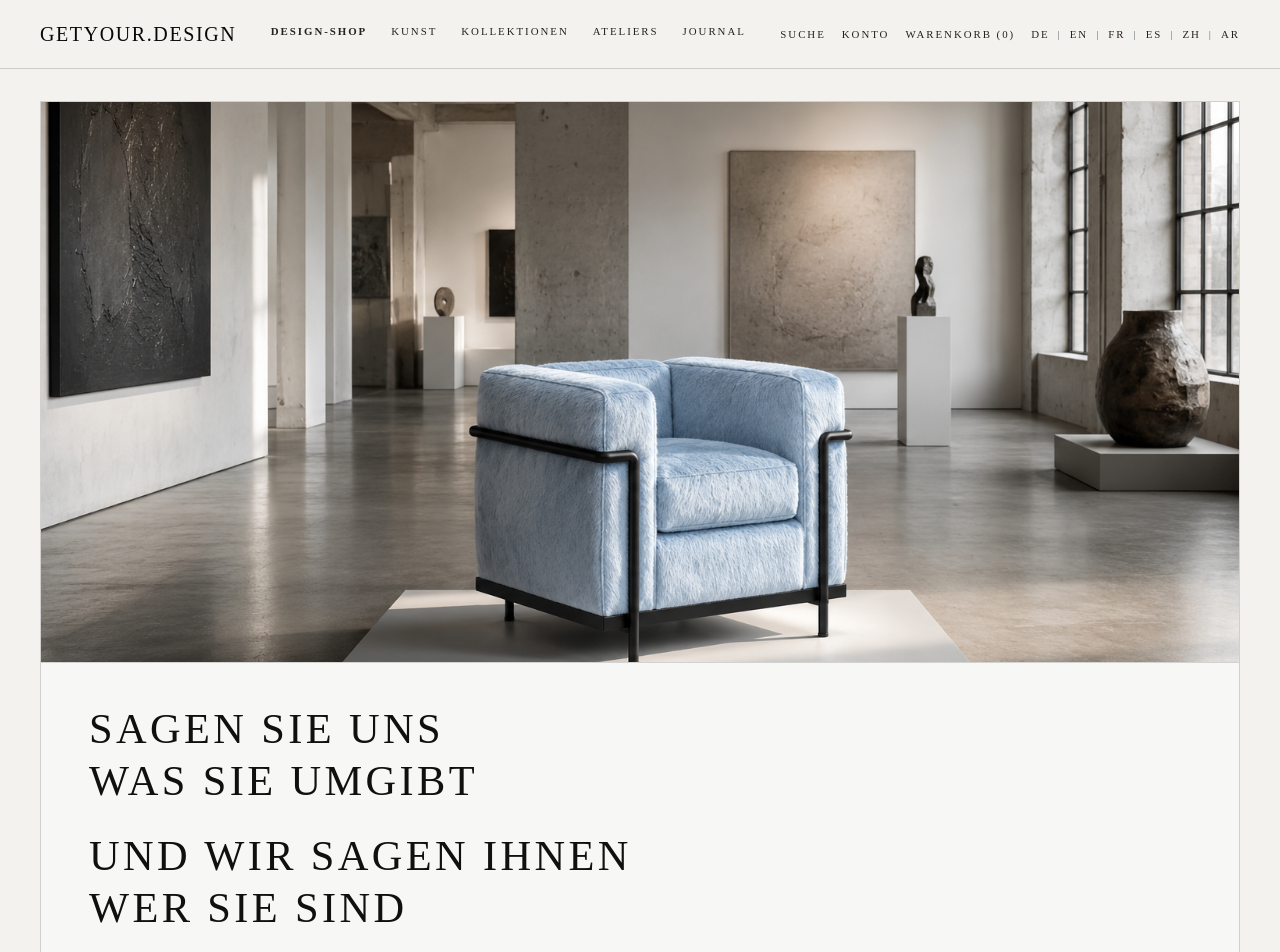
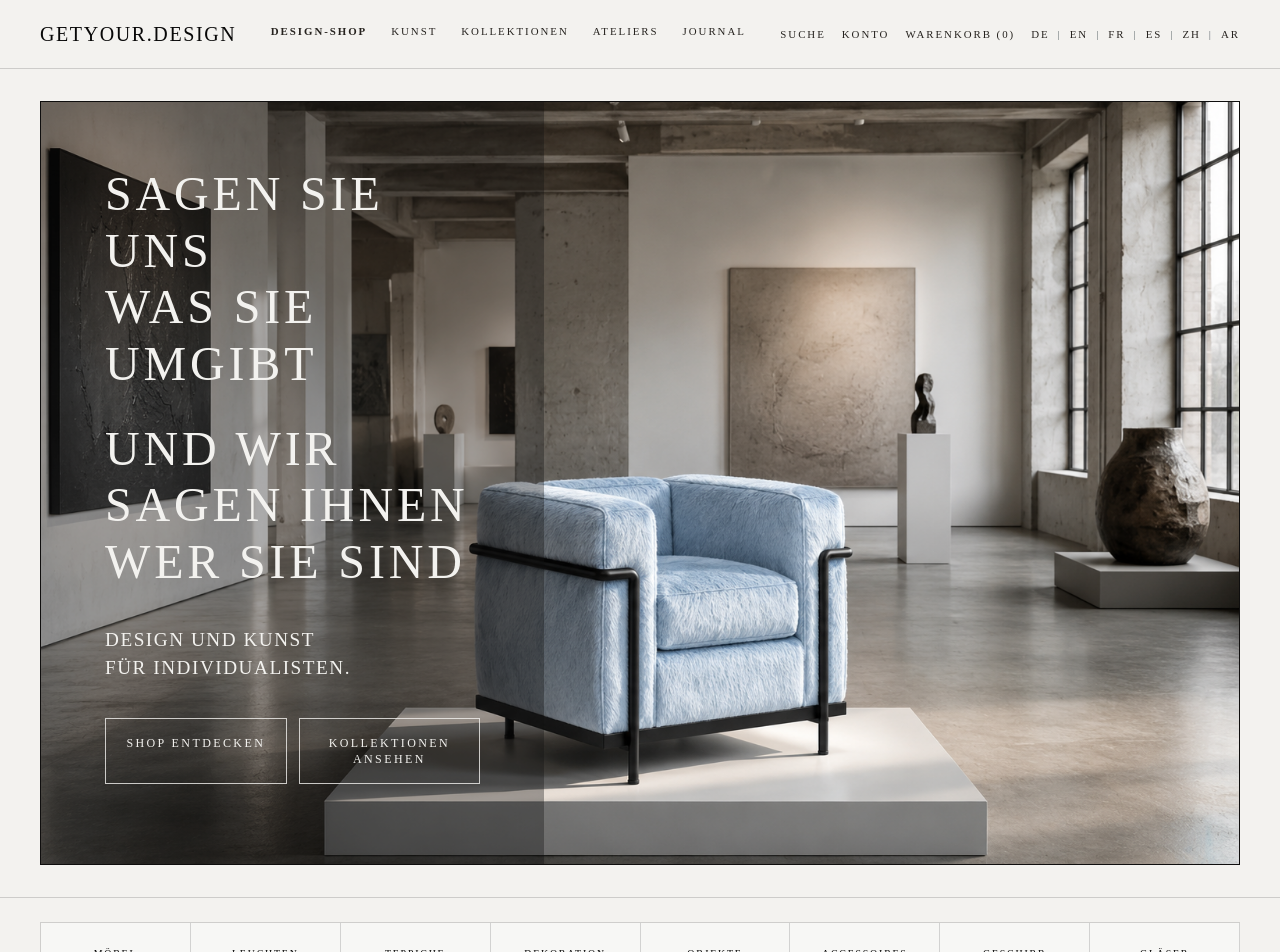
Before and after one commit to getyour-design/getyour-design, a Next.js app: page / in a window 1280 px wide. Shown: the top 952 px of the page. Built offline with nearby package versions, Linux system fonts and the light colour scheme.

Commit message:
Unify homepage hero composition

```diff
--- a/app/components/LocalizedHomePage.tsx
+++ b/app/components/LocalizedHomePage.tsx
@@ -54,8 +54,7 @@ export function LocalizedHomePage({ locale }: { locale: Locale }) {
   return (
     <main className="bg-[#f3f2ef]">
       <section className="border-b hairline bg-[#f3f2ef] px-5 pb-6 pt-6 lg:px-10 lg:pb-8 lg:pt-8">
-        <div className="mx-auto max-w-[1540px] overflow-hidden border hairline bg-[#f7f7f5]">
-          <div className="relative min-h-[420px] bg-[#e7ecef] md:min-h-[540px] lg:min-h-[500px] xl:min-h-[560px]">
+        <div className="relative mx-auto min-h-[760px] max-w-[1540px] overflow-hidden border hairline bg-[#11100f] md:min-h-[720px] lg:min-h-[760px]">
           <Image
             alt="GETYOUR.DESIGN interior context"
             className="object-cover object-[58%_58%]"
@@ -64,29 +63,27 @@ export function LocalizedHomePage({ locale }: { locale: Locale }) {
             sizes="100vw"
             src="/images/hero-lc2-blue.png"
           />
-          </div>
-          <div className="grid gap-8 border-t border-black/15 px-5 py-8 md:px-8 md:py-10 lg:grid-cols-[0.62fr_0.38fr] lg:items-end lg:px-10 xl:px-12">
-            <div>
-              <h1 className="serif text-balance text-[1.45rem] font-normal leading-[1.22] text-[#10100f] md:text-[1.85rem] lg:text-[2.35rem] xl:text-[2.65rem]">
+          <div className="absolute inset-y-0 left-0 w-full bg-[#11100f]/35 sm:w-[58%] lg:w-[42%]" aria-hidden="true" />
+          <div className="relative z-10 mr-auto flex min-h-[760px] max-w-[42rem] flex-col justify-start px-5 pb-14 pt-16 text-[#f3f2ef] md:min-h-[720px] md:px-10 md:pb-16 md:pt-20 lg:min-h-[760px] lg:w-[42%] lg:justify-end lg:px-12 lg:pb-20 lg:pt-16 xl:px-16">
+            <h1 className="serif text-balance text-[1.75rem] font-normal leading-[1.18] md:text-[2.35rem] lg:text-[2.65rem] xl:text-[3rem]">
               {heroLines[0]}
               <br />
               {heroLines[1]}
               <br />
-                <span className="mt-6 block">
+              <span className="mt-7 block">
                 {heroLines[2]}
                 <br />
                 {heroLines[3]}
               </span>
             </h1>
-              <p className="serif mt-9 max-w-[24rem] text-[1.05rem] font-normal leading-[1.45] tracking-[0.06em] text-[#10100f] md:text-[1.2rem] lg:mt-10">
+            <p className="serif mt-9 max-w-[24rem] text-[1.05rem] font-normal leading-[1.45] tracking-[0.06em] md:text-[1.2rem]">
               {dictionary.home.tagline}
             </p>
-            </div>
-            <div className="grid gap-3 text-xs uppercase tracking-[0.2em] text-[#10100f] sm:grid-cols-2">
-              <Link className="border hairline bg-[#f3f2ef] px-5 py-4 text-center transition hover:bg-[#f8f8f6] hover:text-black" href={localizedHref("/shop", locale)}>
+            <div className="mt-auto grid gap-3 pt-8 text-xs uppercase tracking-[0.2em] sm:grid-cols-2 lg:mt-9 lg:max-w-[34rem] lg:pt-0">
+              <Link className="border border-[#f3f2ef]/80 px-5 py-4 text-center transition hover:bg-[#f3f2ef] hover:text-black" href={localizedHref("/shop", locale)}>
                 {dictionary.home.primaryCta}
               </Link>
-              <Link className="border hairline bg-[#f3f2ef] px-5 py-4 text-center text-[#353b3e] transition hover:bg-[#f8f8f6] hover:text-black" href={localizedHref("/collections", locale)}>
+              <Link className="border border-[#f3f2ef]/80 px-5 py-4 text-center transition hover:bg-[#f3f2ef] hover:text-black" href={localizedHref("/collections", locale)}>
                 {dictionary.home.secondaryCta}
               </Link>
             </div>
--- a/app/page.tsx
+++ b/app/page.tsx
@@ -206,8 +206,7 @@ export default function Home() {
   return (
     <main className="bg-[#f3f2ef]">
       <section className="border-b hairline bg-[#f3f2ef] px-5 pb-6 pt-6 lg:px-10 lg:pb-8 lg:pt-8">
-        <div className="mx-auto max-w-[1540px] overflow-hidden border hairline bg-[#f7f7f5]">
-          <div className="relative min-h-[420px] bg-[#e7ecef] md:min-h-[540px] lg:min-h-[500px] xl:min-h-[560px]">
+        <div className="relative mx-auto min-h-[760px] max-w-[1540px] overflow-hidden border hairline bg-[#11100f] md:min-h-[720px] lg:min-h-[760px]">
           <Image
             alt="Fotografie eines LC2-Sessels in architektonischem Interior-Kontext"
             className="object-cover object-[58%_58%]"
@@ -216,31 +215,29 @@ export default function Home() {
             sizes="100vw"
             src="/images/hero-lc2-blue.png"
           />
-          </div>
-          <div className="grid gap-8 border-t border-black/15 px-5 py-8 md:px-8 md:py-10 lg:grid-cols-[0.62fr_0.38fr] lg:items-end lg:px-10 xl:px-12">
-            <div>
-              <h1 className="serif text-balance text-[1.45rem] font-normal leading-[1.22] text-[#10100f] md:text-[1.85rem] lg:text-[2.35rem] xl:text-[2.65rem]">
+          <div className="absolute inset-y-0 left-0 w-full bg-[#11100f]/35 sm:w-[58%] lg:w-[42%]" aria-hidden="true" />
+          <div className="relative z-10 mr-auto flex min-h-[760px] max-w-[42rem] flex-col justify-start px-5 pb-14 pt-16 text-[#f3f2ef] md:min-h-[720px] md:px-10 md:pb-16 md:pt-20 lg:min-h-[760px] lg:w-[42%] lg:justify-end lg:px-12 lg:pb-20 lg:pt-16 xl:px-16">
+            <h1 className="serif text-balance text-[1.75rem] font-normal leading-[1.18] md:text-[2.35rem] lg:text-[2.65rem] xl:text-[3rem]">
               Sagen Sie uns
               <br />
               was Sie umgibt
               <br />
-                <span className="mt-6 block">
+              <span className="mt-7 block">
                 und wir sagen Ihnen
                 <br />
                 wer Sie sind
               </span>
             </h1>
-              <p className="serif mt-9 max-w-[24rem] text-[1.05rem] font-normal leading-[1.45] tracking-[0.06em] text-[#10100f] md:text-[1.2rem] lg:mt-10">
+            <p className="serif mt-9 max-w-[24rem] text-[1.05rem] font-normal leading-[1.45] tracking-[0.06em] md:text-[1.2rem]">
               DESIGN UND KUNST
               <br />
               FÜR INDIVIDUALISTEN.
             </p>
-            </div>
-            <div className="grid gap-3 text-xs uppercase tracking-[0.2em] text-[#10100f] sm:grid-cols-2">
-              <Link className="border hairline bg-[#f3f2ef] px-5 py-4 text-center transition hover:bg-[#f8f8f6] hover:text-black" href="/shop">
+            <div className="mt-auto grid gap-3 pt-8 text-xs uppercase tracking-[0.2em] sm:grid-cols-2 lg:mt-9 lg:max-w-[34rem] lg:pt-0">
+              <Link className="border border-[#f3f2ef]/80 px-5 py-4 text-center transition hover:bg-[#f3f2ef] hover:text-black" href="/shop">
                 Shop entdecken
               </Link>
-              <Link className="border hairline bg-[#f3f2ef] px-5 py-4 text-center text-[#353b3e] transition hover:bg-[#f8f8f6] hover:text-black" href="/collections">
+              <Link className="border border-[#f3f2ef]/80 px-5 py-4 text-center transition hover:bg-[#f3f2ef] hover:text-black" href="/collections">
                 Kollektionen ansehen
               </Link>
             </div>
```
Lines whose indentation alone changed are shown as unchanged.
